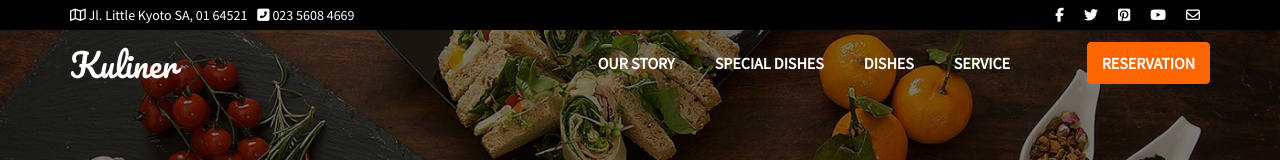
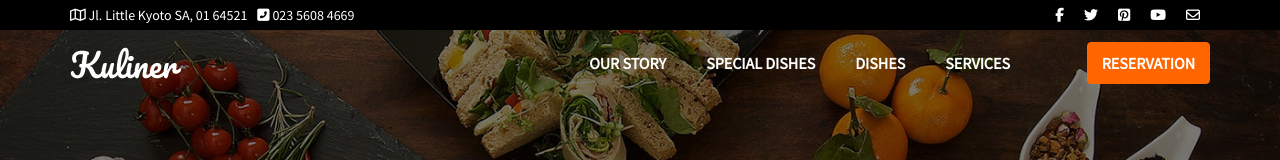
Before and after one commit to xgermanyx/kuliner, a plain HTML site: page index.html in a window 1280 px wide. Shown: the top 160 px of the page. Drawn offline with nearby package versions, Linux system fonts and the light colour scheme; some packages are replaced by stand-ins of ours; files whose address does not match are found by name.

Commit message:
index modified

```diff
--- a/index.html
+++ b/index.html
@@ -91,7 +91,7 @@
                             <li class="story_btn"><a href="#story">OUR STORY</a></li>
                             <li class="special_btn"><a href="#special">SPECIAL DISHES</a></li>
                             <li class="dishes_btn"><a href="#dishes">DISHES</a></li>
-                            <li class="service_btn"><a href="#service">SERVICE</a></li>
+                            <li class="service_btn"><a href="#service">SERVICES</a></li>
                         </ul>
                         <div class="reseve_btn">
                             <a href="#">RESERVATION</a>
```
